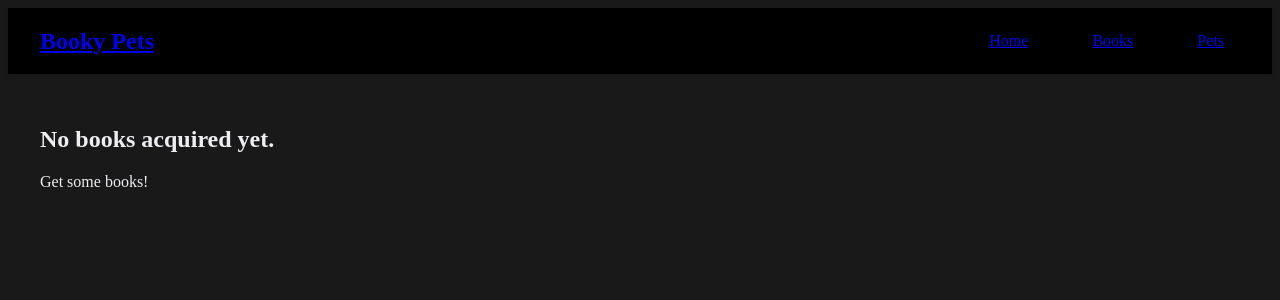
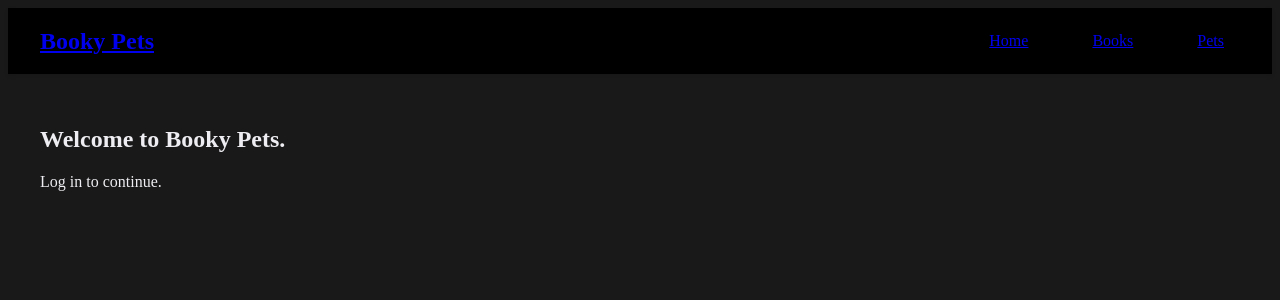
Before and after one commit to tmiesz/BookyPets, a React (Vite) app in the folder src/BookyPets.Web/: page / in a window 1280 px wide. Shown: the top 300 px of the page. Built offline with nearby package versions, Linux system fonts and the light colour scheme.

Commit message:
feat(web): change home page to login landing page

```diff
--- a/src/BookyPets.Web/src/pages/Home.tsx
+++ b/src/BookyPets.Web/src/pages/Home.tsx
@@ -1,7 +1,11 @@
+import "../css/Home.css"
+
 function Home() {
-    return <div className="books-empty">
-        <h2>No books acquired yet.</h2>
-        <p>Get some books!</p>
+
+    return <div className="home">
+        <h2>Welcome to Booky Pets.</h2>
+        <p>Log in to continue.</p>
+
     </div>
 }
 
```
